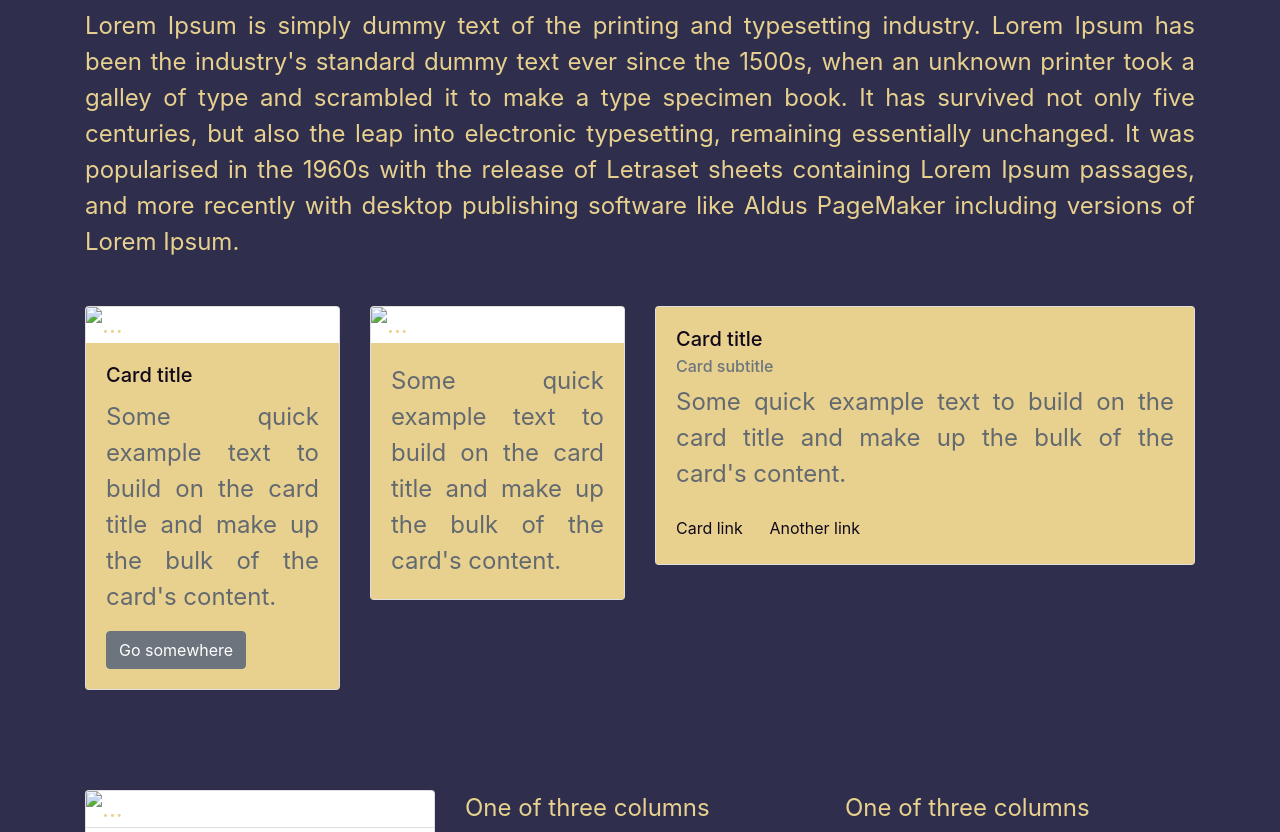
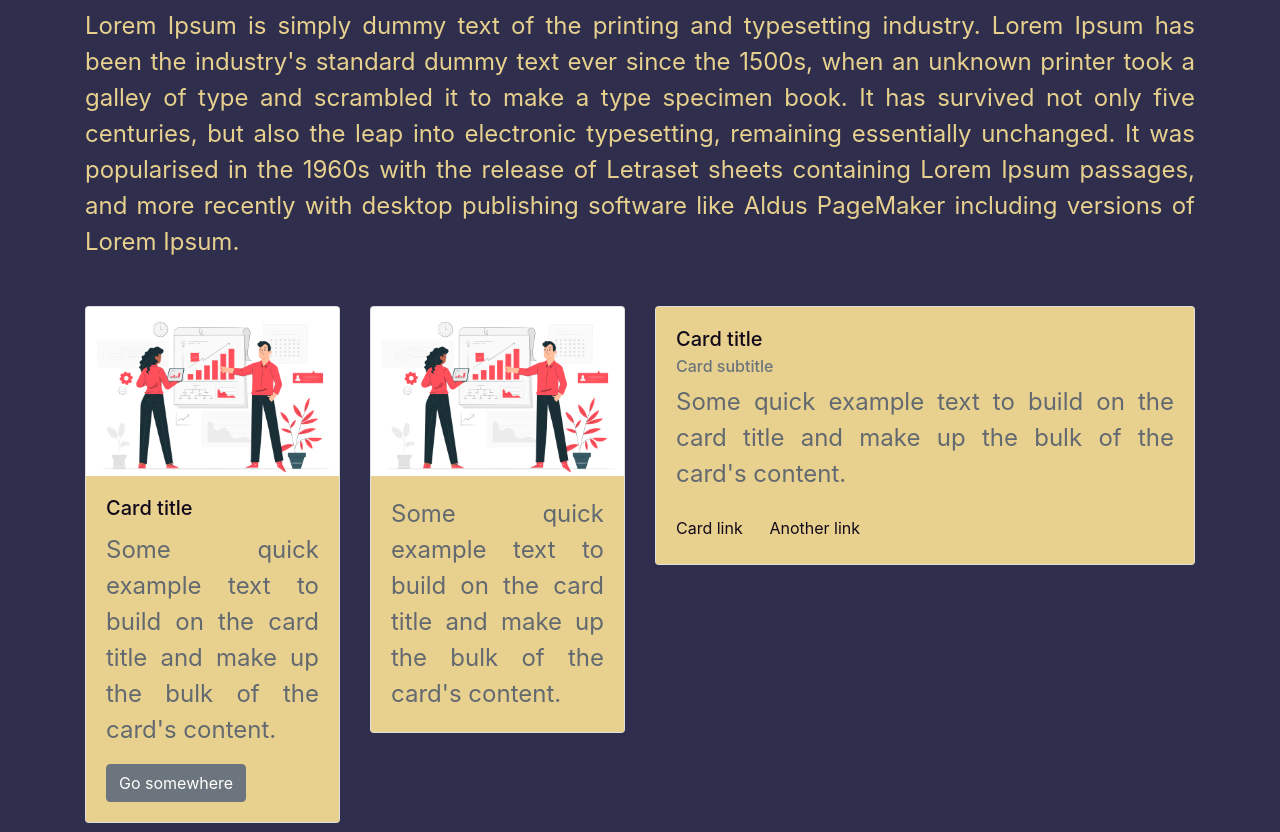
Before and after one commit to AlanMM03/Clase-19-de-marzo, a plain HTML site: page index.html in a window 1280 px wide. Shown: the part 120-952 px from the top of the page. Drawn offline with nearby package versions, Linux system fonts and the light colour scheme.

Commit message:
Update index.html

```diff
--- a/index.html
+++ b/index.html
@@ -25,7 +25,7 @@
             <div class="row espacio">
               <div class="col-sm-3">
                 <div class="card" style="width: 100%;">
-                    <img src="img/2.jpg" class="card-img-top" alt="...">
+                    <img src="2.jpg" class="card-img-top" alt="...">
                     <div class="card-body">
                       <h5 class="card-title">Card title</h5>
                       <p class="card-text">Some quick example text to build on the card title and make up the bulk of the card's content.</p>
@@ -35,7 +35,7 @@
               </div>
               <div class="col-sm-3">
                 <div class="card" style="width: 100%;">
-                    <img src="img/2.jpg" class="card-img-top" alt="...">
+                    <img src="2.jpg" class="card-img-top" alt="...">
                     <div class="card-body">
                       <p class="card-text">Some quick example text to build on the card title and make up the bulk of the card's content.</p>
                     </div>
@@ -61,7 +61,7 @@
             <div class="row espacio">
                 <div class="col-sm ">
                     <div class="card" style="width: 100%;">
-                        <img src="img/2.jpg" class="card-img-top" alt="...">
+                        <img src="2.jpg" class="card-img-top" alt="...">
 
                             <ul class="list-group list-group-flush">
                               <li class="list-group-item">An item</li>
```
